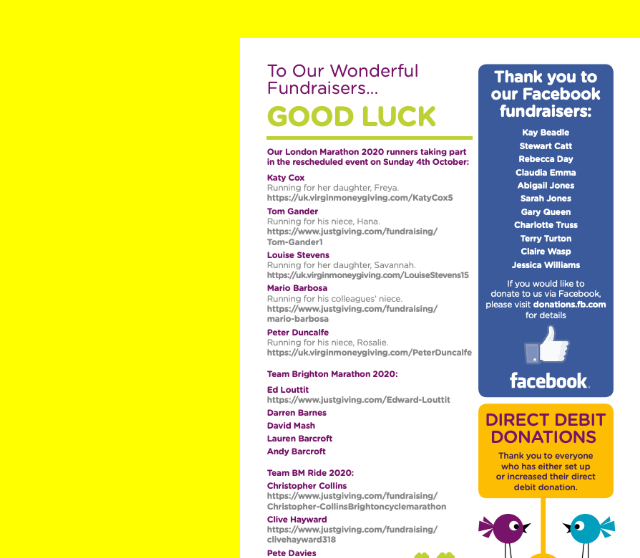
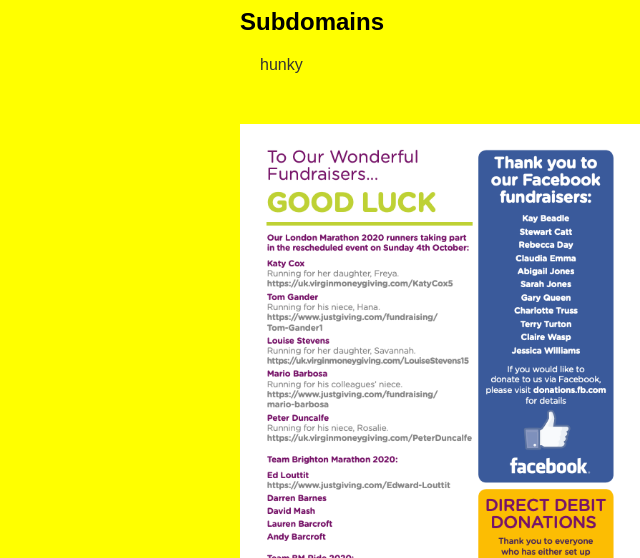
Before and after one commit to timbowryWiki/timbowry, a plain HTML site: page index.html in a window 1280 px wide. Shown: the part 542-1100 px from the top of the page, without its empty margins (640-1280 px from the left). Drawn offline with Linux system fonts and the light colour scheme.

Commit message:
Update index.html

```diff
--- a/index.html
+++ b/index.html
@@ -43,6 +43,8 @@
   <a href="https://www.strava.com/athletes/16207666?hl=en-GB">biking</a><br>
   <a href="https://www.facebook.com/tim.bowry">facebook</a><br>
   <a href="https://www.audax.uk/results/?memId=26171&searchId=Individual&seasonId=2021">biking2</a><br>
+  <h2>Subdomains</h2>
+  <a href="hunky.timbowry.wiki">hunky</a><br>
   <img src="./fundraiser.png" width="400px">
 </body>
 </html>
```
